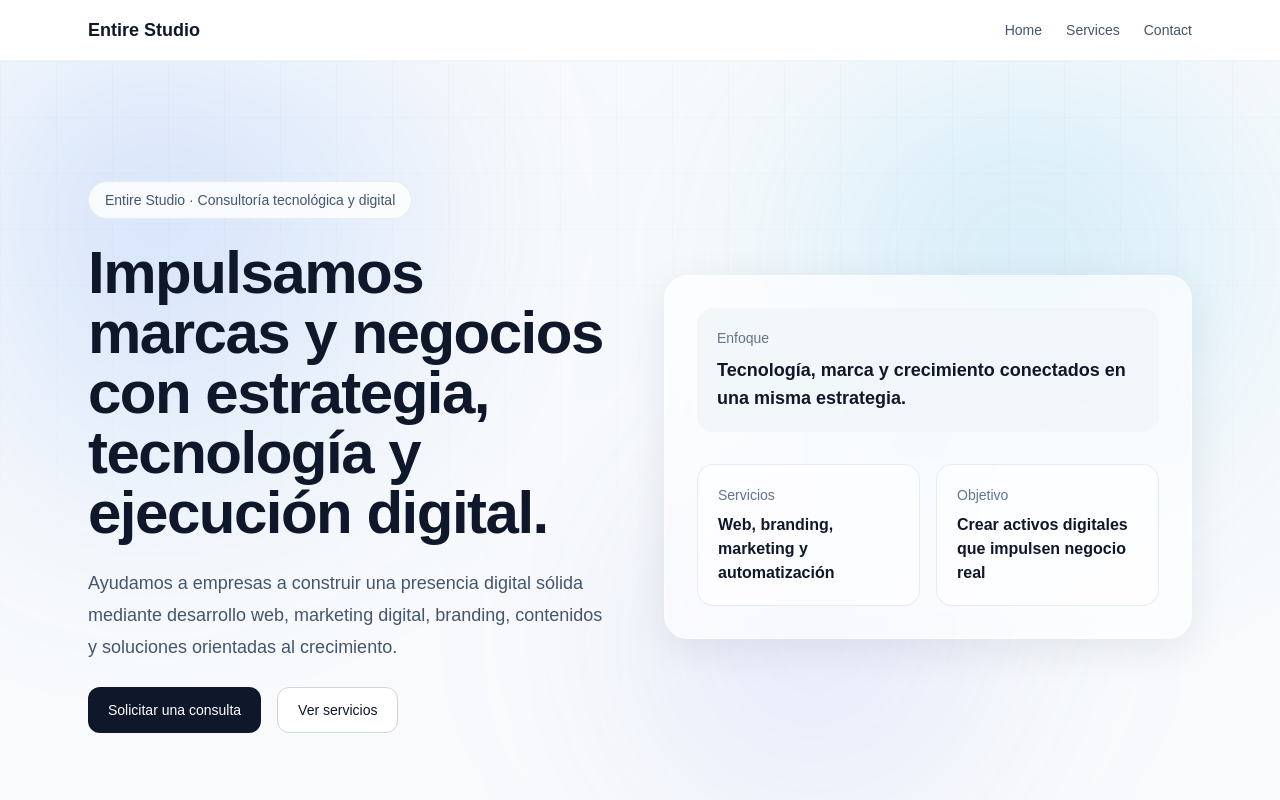
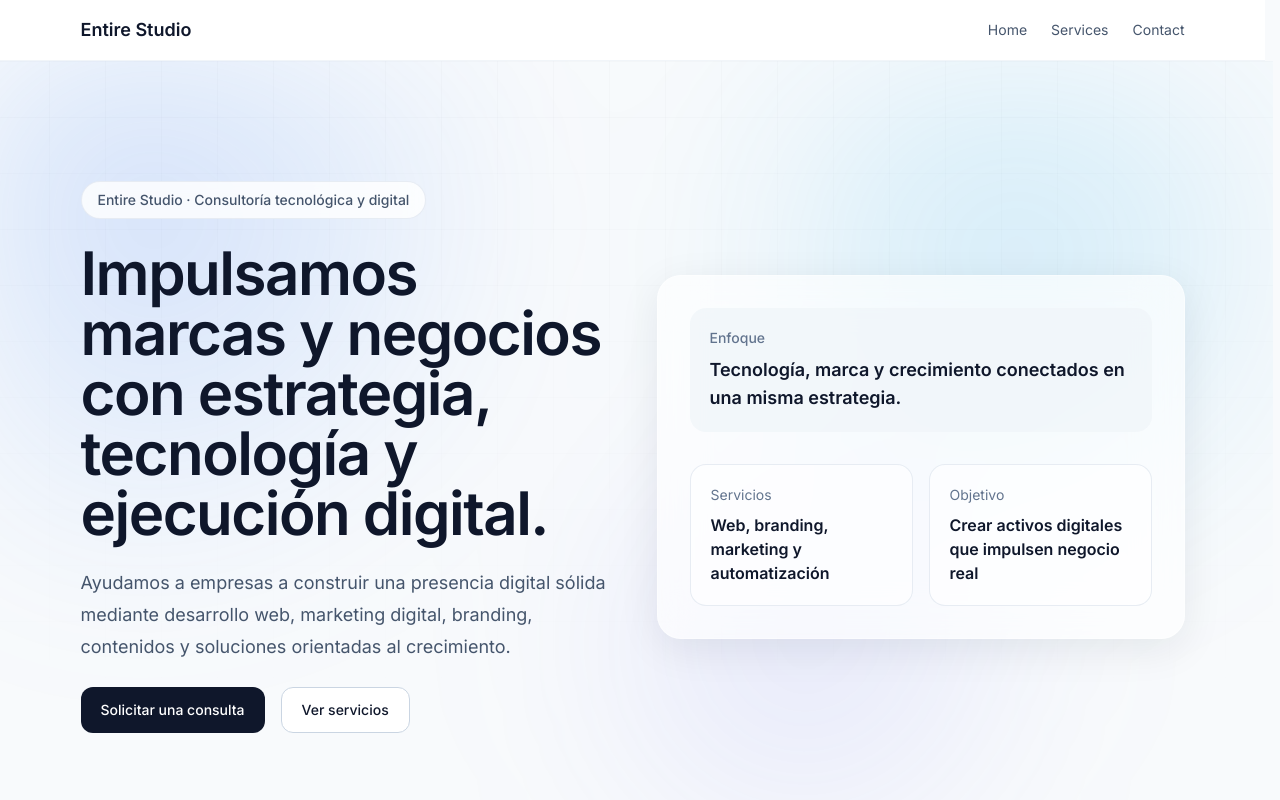
Before and after one commit to ccbaron/entire-adviser, a Nuxt app in the folder frontend/: page / in a window 1280 px wide. Shown: the top 800 px of the page. Built offline with nearby package versions, Linux system fonts and the light colour scheme.

Commit message:
fix: correct font-family declaration in body and ensure consistent scrollbar behavior

```diff
--- a/frontend/app/assets/css/main.css
+++ b/frontend/app/assets/css/main.css
@@ -3,6 +3,11 @@
 
 :root {
   font-family: "Inter", Arial, sans-serif;
+}
+
+html {
+  scrollbar-gutter: stable;
+  overflow-y: scroll;
 }
 
 html,
@@ -15,7 +20,7 @@
   margin: 0;
   background-color: #f8fafc;
   color: #0f172a;
-  font-family: "", Arial, sans-serif;
+  font-family: "Inter", Arial, sans-serif;
   -webkit-font-smoothing: antialiased;
   -moz-osx-font-smoothing: grayscale;
 }
```
